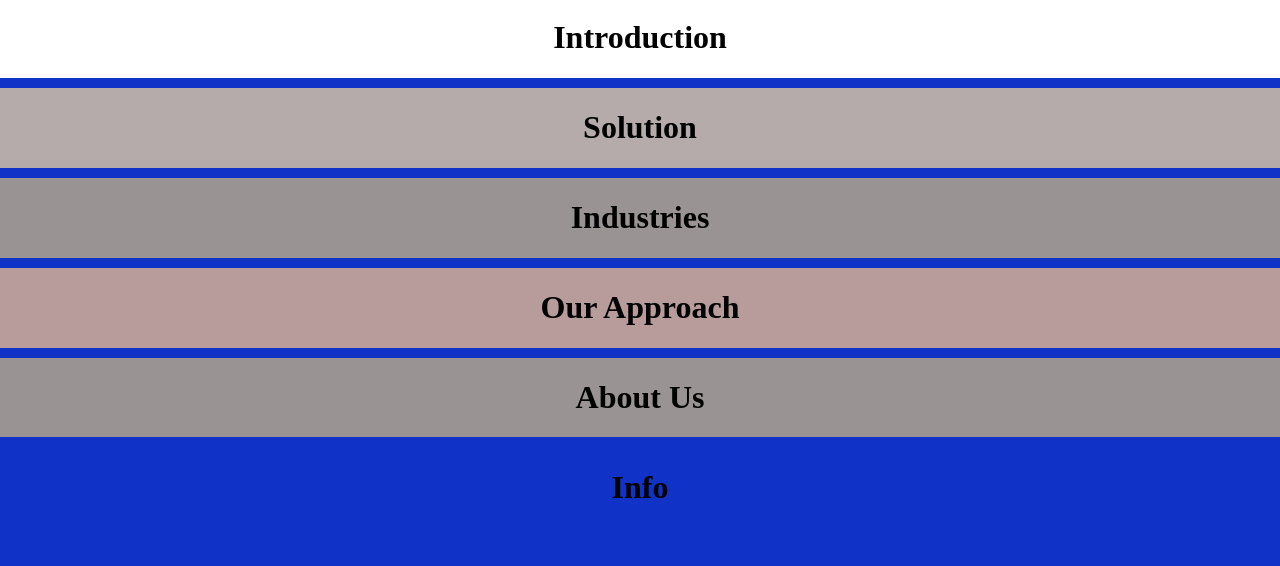
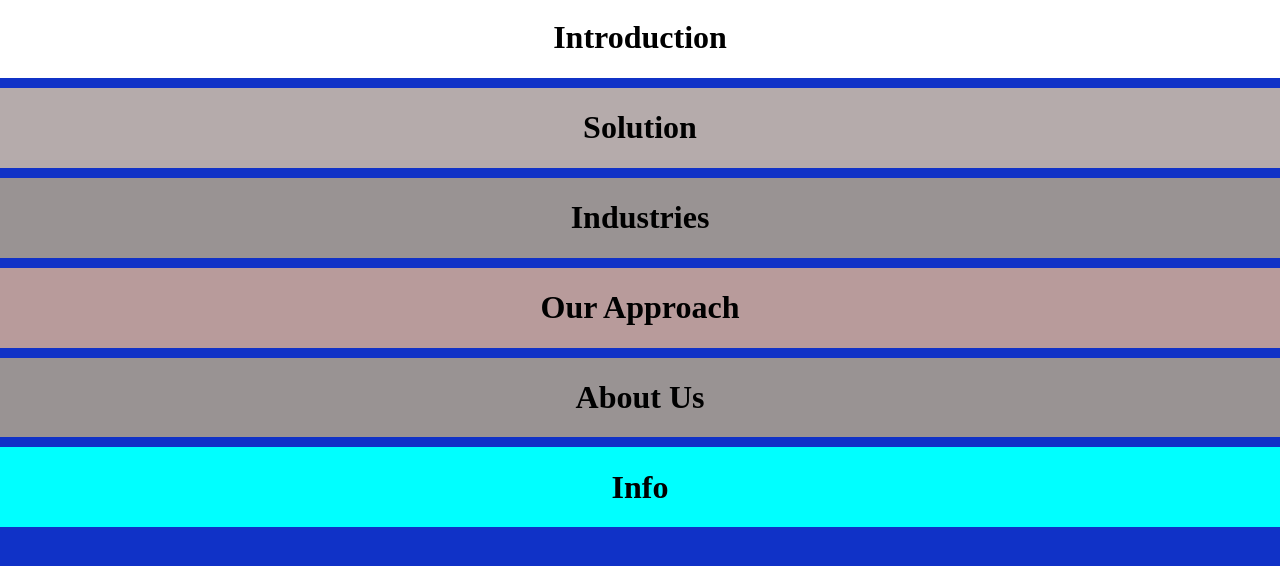
Before and after one commit to ah2355/SampleWeb, a plain HTML site: page index.html in a window 1280 px wide. Drawn offline with Linux system fonts and the light colour scheme.

Commit message:
Testing to see if my experiment works

```diff
--- a/style.css
+++ b/style.css
@@ -62,7 +62,7 @@ body
 .last-stuff
 {
     display:flex;
-    background-color:#1032c7;
+    background-color:aqua;
     align-items:center;
     justify-content:center;
     margin-right:-10px;
```
